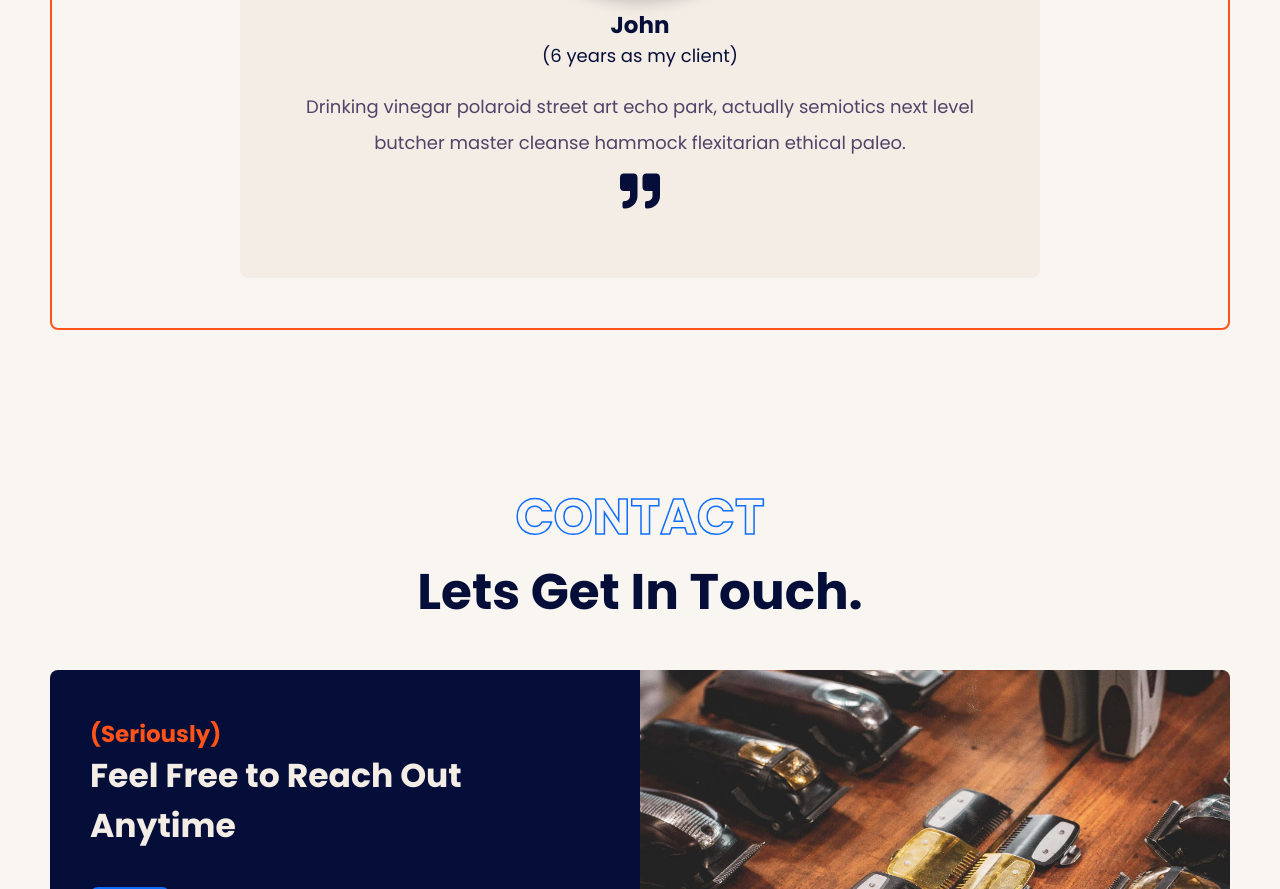
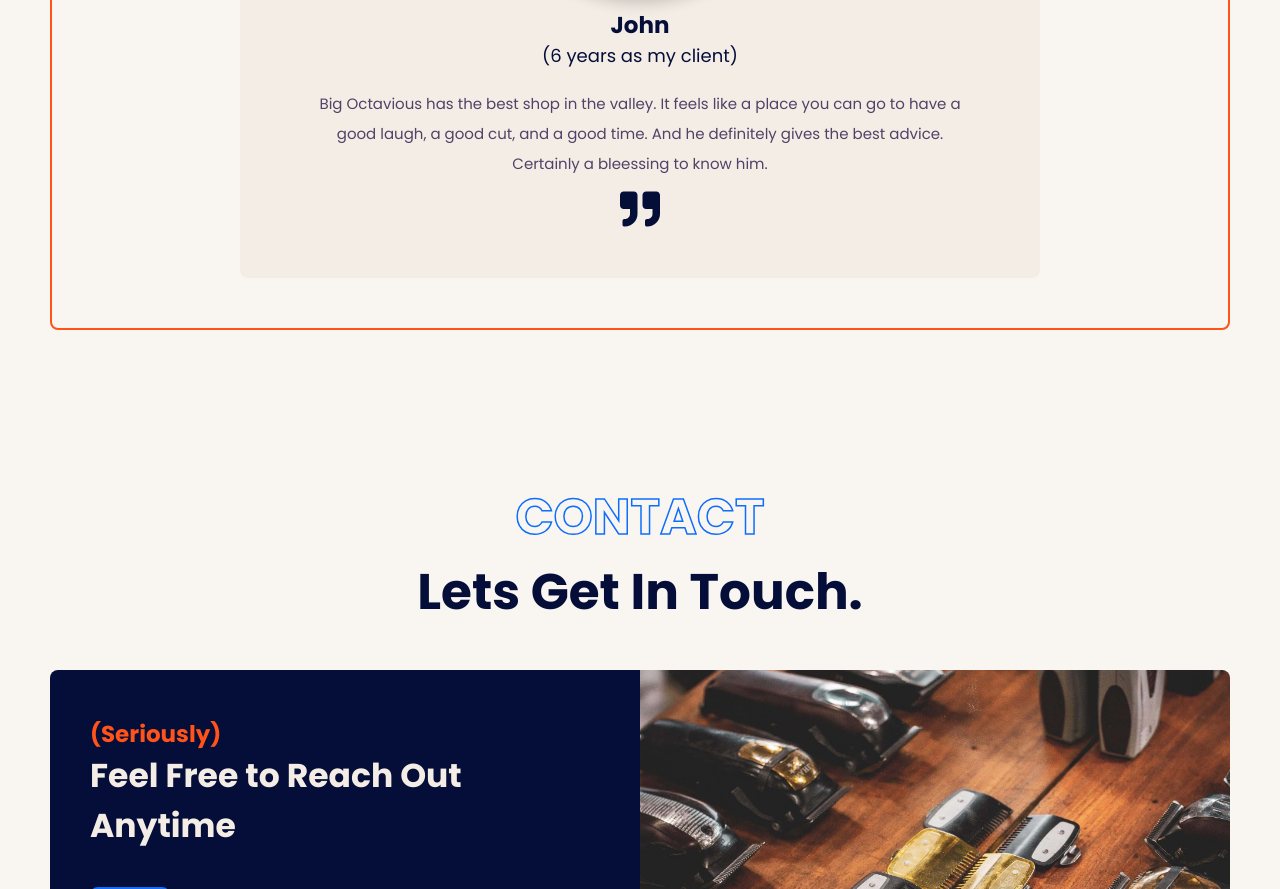
Before and after one commit to ChristianWare/Blessed-Hands, a Next.js app: page / in a window 1280 px wide. Shown: the part 4411-5300 px from the top of the page. Built offline with nearby package versions, Linux system fonts and the light colour scheme.

Commit message:
Data Update/Testimonial text FZ 1.5rem

```diff
--- a/components/Testimonials.js
+++ b/components/Testimonials.js
@@ -61,7 +61,7 @@ function Testimonials() {
                 </div>
                 <h4>{name}</h4>
                 <p className='title'>{title}</p>
-                <p className='text'>{quote}</p>
+                <p className='text' lang='en'>{quote}</p>
                 <FaQuoteRight className='icon' />
               </article>
             );
--- a/src/data.js
+++ b/src/data.js
@@ -5,7 +5,7 @@ const people = [
     name: "Don",
     title: "(15 years as my client)",
     quote:
-      "Fingerstache umami squid, kinfolk subway tile selvage tumblr man braid viral kombucha gentrify fanny pack raclette pok pok mustache.",
+      "I've been knowing O for years, and he's been cutting me for the longest time. he is definitely the best barber in the valley... better yet, the best barber in the world!",
   },
   {
     id: 2,
@@ -13,7 +13,7 @@ const people = [
     name: "Mac",
     title: "(10 years as my client)",
     quote:
-      "Gastropub sustainable tousled prism occupy. Viral XOXO roof party brunch actually, chambray listicle microdosing put a bird on it paleo subway tile squid umami.",
+      "O started out as my barber, but he is now a close friend of mine. he gives the best advice, and the best haircuts. I will never go to another barber if it's not O.",
   },
   {
     id: 3,
@@ -21,7 +21,7 @@ const people = [
     name: "John",
     title: "(6 years as my client)",
     quote:
-      "Drinking vinegar polaroid street art echo park, actually semiotics next level butcher master cleanse hammock flexitarian ethical paleo.",
+      "Big Octavious has the best shop in the valley. It feels like a place you can go to have a good laugh, a good cut, and a good time. And he definitely gives the best advice. Certainly a bleessing to know him.",
   },
   {
     id: 4,
@@ -29,7 +29,7 @@ const people = [
     name: "Chris",
     title: "(8 years as my client)",
     quote:
-      "Marfa af yr 3 wolf moon kogi, readymade distillery asymmetrical seitan kale chips fingerstache cloud bread mustache twee messenger bag. ",
+      "Since I moved out here, I have been bringing my boys to O for cuts. He is the only person I trust to cut my boys hair. Best barber in town, hands down.",
   },
 ];
 
--- a/styles/globals.css
+++ b/styles/globals.css
@@ -176,6 +176,8 @@ button {
   margin-top: 2rem;
   line-height: 2;
   color: var(--lightFontColor);
+  font-size: 1.5rem;
+  text-align: center;
 }
 
 .icon {
```
